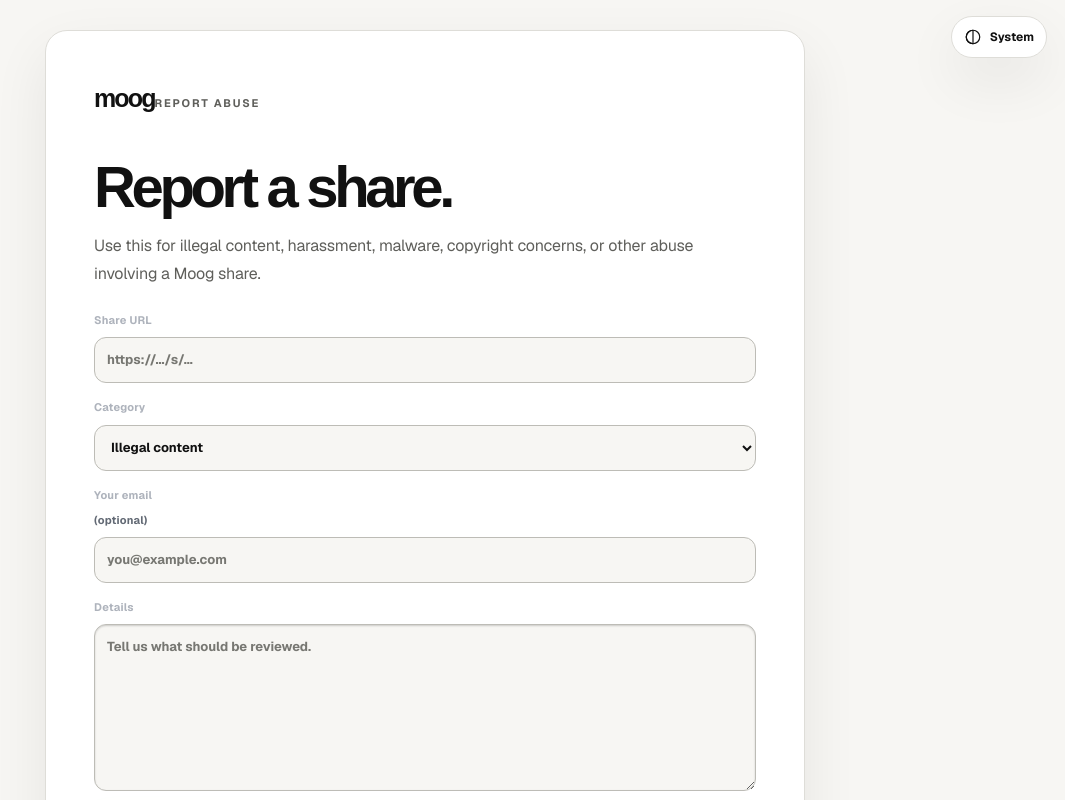
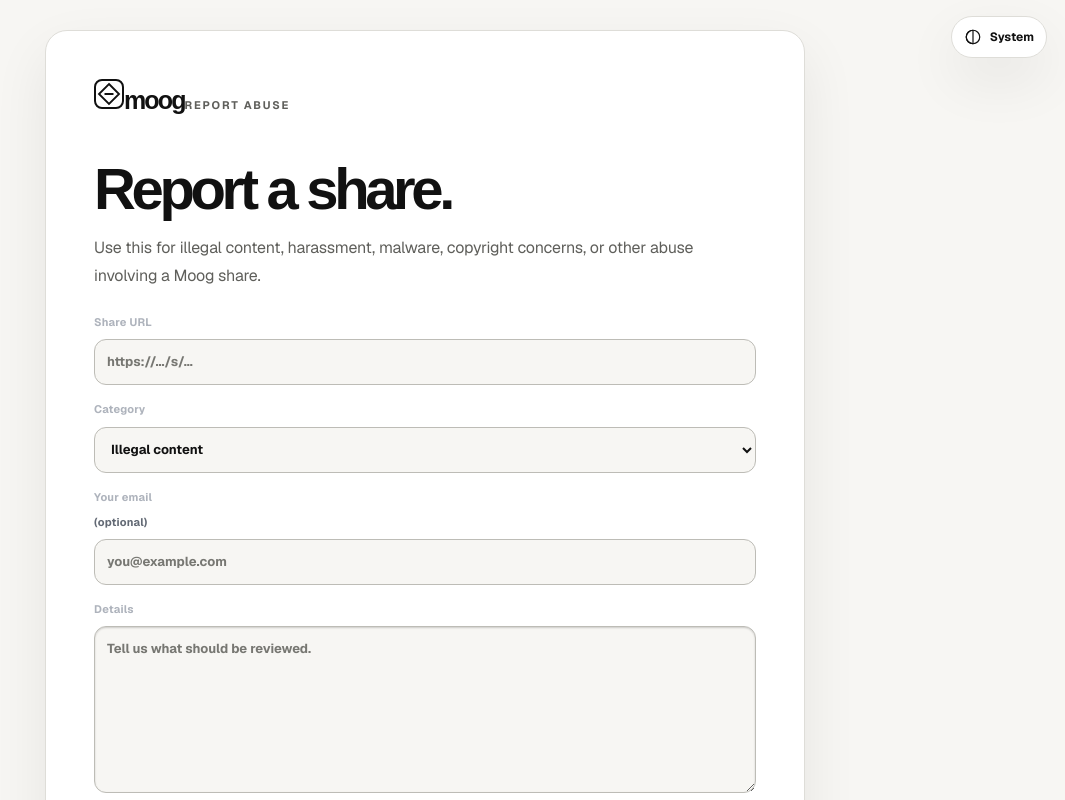
Before and after one commit to addulasaikiran-ops/Moog-1.0, a Next.js app: page /report-abuse in a window 1280 px wide. Shown: the top 800 px of the page, without its empty margins (215-1280 px from the left). Built offline with nearby package versions, Linux system fonts and the light colour scheme; no server answers.

Commit message:
Standardize Moog branding on support and error pages

```diff
--- a/app/report-abuse/page.tsx
+++ b/app/report-abuse/page.tsx
@@ -1,5 +1,6 @@
 "use client";
 
+import Logo from "@/components/Logo";
 import { FormEvent, useState } from "react";
 
 export default function ReportAbusePage() {
@@ -16,7 +17,7 @@ export default function ReportAbusePage() {
     } catch (error) { setStatus("error"); setMessage(error instanceof Error ? error.message : "Could not submit the report."); }
   }
   return <main className="legalPage"><article className="legalShell">
-    <a className="minimalLogo" href="/">moog</a><p className="eyebrow">REPORT ABUSE</p>
+    <Logo className="minimalLogo" /><p className="eyebrow">REPORT ABUSE</p>
     <h1>Report a share.</h1><p>Use this for illegal content, harassment, malware, copyright concerns, or other abuse involving a Moog share.</p>
     <form className="reportForm" onSubmit={submit}>
       <label>Share URL<input name="shareUrl" type="url" placeholder="https://…/s/…" required maxLength={500}/></label>
```
